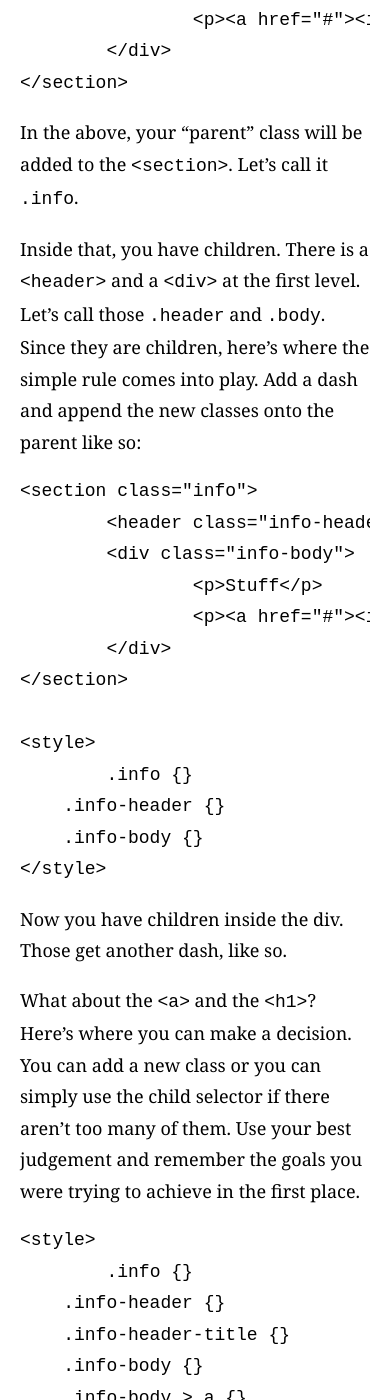
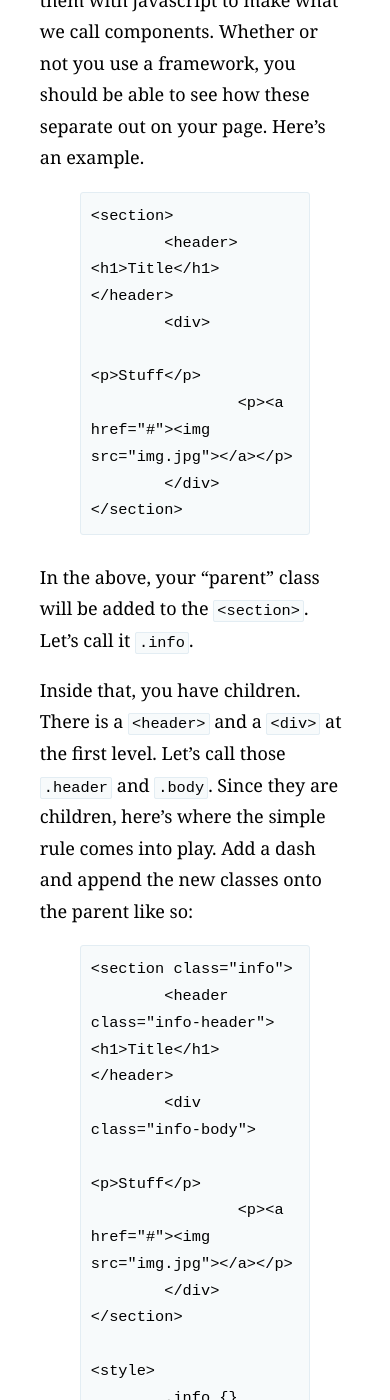
Before and after one commit to snailbites/snailbites, a Jekyll site: the page built from _posts/2016-01-18-making-your-code-standard.markdown, in a window 390 px wide and 1400 px high, scrolled down 4734 px. Built offline with Jekyll 4.4.1, drawn with Linux system fonts in a browser that asks for light colours; some of the changed text lies outside the part shown.

Commit message:
Matches prod version; needs cleanup

```diff
--- a/_layouts/default.html
+++ b/_layouts/default.html
@@ -4,7 +4,7 @@
 
   {% include navigation.html %}
 
-  <div id="content">
+  <div class="content">
     {{ content }}
   </div>
 
--- a/_layouts/post.html
+++ b/_layouts/post.html
@@ -4,10 +4,12 @@
 
   {% include navigation.html %}
 
-  <div class="blog">
+  <div class="content blog">
     <article class="post">
-      <h1 class="post-title">{{ page.title }}</h1>
-      <small class="post-date">{{ page.date | date: "%b %-d, %Y" }}</small>
+      <header>
+        <h1 class="post-title">{{ page.title }}</h1>
+        <h4 class="post-date">{{ page.date | date: "%b %-d, %Y" }}</h4>
+      </header>
       {{ content }}
     </article>
   </div>
--- a/_posts/2016-01-16-wrangling-your-css.markdown
+++ b/_posts/2016-01-16-wrangling-your-css.markdown
@@ -8,12 +8,16 @@
 
 Last summer at [GrubHub](http://about.grubhub.com/about-us/overview/default.aspx), we reached a major milestone in the company’s history: completing the consumer site’s first ever facelift. Because of business demands, this facelift was conceptualized and executed (design + research + build) in just *three months!*
 
+![Seamless Homepage Post-Facelift](/images/SL_homepage.png){:class="img-responsive"}
+
 After we celebrated our launch, we evaluated. We found that while the overall accomplishment was a huge success, the underlying code was a complete disaster. Because of the lack of any kind of process, most components were prototyped out in CodePen and then literally just dumped into the code base. Developers were given individual components and views to style, and they did so independently and in parallel. There was no thought given to scale or performance, only to meet the deadline.
 
 As you can imagine, our CSS code ballooned. We went from ~180kb at start, to over 370kb by the finish. In just three months we doubled the size of our CSS! The worst part of this was that, being a single page app, we served the entire payload at once from the document head. That meant that critical downloads were blocked while CSS was being downloaded.
 
 Now, even though our site looked nice and pretty, it performed poorly and was very brittle and susceptible to breakage. Writing new code was painful, and in the interest of time, devs just starting putting code anywhere to get the job done. It was quickly becoming a nightmare.
 
+![GrubHub Homepage Post-Facelift](/images/GH_homepage.png){:class="img-responsive"}
+
 Towards the end of the facelift, my manager looked at me for an answer. We needed someone to take control of this mess and I was interested. He named me the tech lead for CSS and set me to work. In a short turn around time of about two months, we went from a bloated code base, to a lean, organized, style-guide-driven development process. How did we do it? This series of posts is a collection of learnings from the process, so you can weed out the mess and not waste a lot of time figuring out what to do next.
 
 Up First - [Make Some Rules](http://www.snailbites.com/blog/making-your-code-standard/) »
--- a/_posts/2016-01-18-making-your-code-standard.markdown
+++ b/_posts/2016-01-18-making-your-code-standard.markdown
@@ -14,74 +14,81 @@
 
 As mentioned earlier, every developer has their own style. In most cases, we would want to encourage that style, but not in this case. Recall from our button example that CSS is a declarative language. There’s really only one way to paint a button blue. So we need to standardize that way, because as evidenced by our application, things can quickly get out of hand.
 
-##Benchmark!
+## Benchmark!
 
 The first step in any major project is to benchmark. Remember that there is still a “science” aspect to computer science. And like any good scientist, you need to make sure that you have a baseline to reference, in order to see if your experiment yielded results. You’ll want to look closely at file size and page load time. If there are other factor motivating you to refactor your CSS, then take note of those too. Here’s a shot of where we were somewhere towards the beginning of our refactor.
 
-![](/blog/content/images/2016/Jan/benchmark1.png)
+![](/images/benchmark1.png){:class="img-responsive"}
 
 It might also be helpful to screenshot some of the code, for reference. Think about it as taking a picture of an old messy basement before a remodel. You’ll want to remember how bad it is now when you’re basking in the glow of your brand new space.
 
 Here’s a particularly painful section of code that I took note of before starting.
 
-![](/blog/content/images/2016/Jan/before.png)
+![](/images/before.png){:class="img-responsive"}
 
-###Our code standards
+### Our code standards
 
 Writing a code standards document is the single most important thing you will do in this entire process. [Our code standards document](https://github.com/snailbites/code-standards) is the result of studying several different types of CSS naming conventions. I took the best parts of lots of different systems and mashed it all together. Then, I simplified the hell out of it so we could start to use it right away. The main strategy can be summed up in the first few lines, and then the rest of the document contains rules to follow as best practices, ie. - indentation, overqualified selectors, etc…
 
 If you’re like me and don’t ready anything, here’s a summary of the first few lines:
+
 > Parent classes are written in camel case. Every child after that gets a dash. Modifiers take two dashes.
 
 If you’re not like me and want the detail, read on.
 
 First step is to think about your markup. Remember, as mentioned above, the whole point of CSS is to style your markup. So let’s think about the document for a sec. In a well formatted HTML document, you can clearly identify small blocks of code that serve different purposes on the page. In Angular, we break these down and bundle them with javascript to make what we call components. Whether or not you use a framework, you should be able to see how these separate out on your page. Here’s an example.
 
-	<section>
-    	<header><h1>Title</h1></header>
-       	<div>
-			<p>Stuff</p>
-			<p><a href="#"><img src="img.jpg"></a></p>
-		</div>
-	</section>
+{% highlight html %}
+<section>
+	<header><h1>Title</h1></header>
+	<div>
+		<p>Stuff</p>
+		<p><a href="#"><img src="img.jpg"></a></p>
+	</div>
+</section>
+{% endhighlight %}
 
 In the above, your “parent” class will be added to the `<section>`. Let’s call it `.info`.
 
 Inside that, you have children. There is a `<header>` and a `<div>` at the first level. Let’s call those `.header` and `.body`. Since they are children, here’s where the simple rule comes into play. Add a dash and append the new classes onto the parent like so:
 
-	<section class="info">
-    	<header class="info-header"><h1>Title</h1></header>
-		<div class="info-body">
-			<p>Stuff</p>
-			<p><a href="#"><img src="img.jpg"></a></p>
-		</div>
-	</section>
+{% highlight html %}
+<section class="info">
+	<header class="info-header"><h1>Title</h1></header>
+	<div class="info-body">
+		<p>Stuff</p>
+		<p><a href="#"><img src="img.jpg"></a></p>
+	</div>
+</section>
 
-    <style>
-    	.info {}
-	    .info-header {}
-	    .info-body {}
-    </style>
+<style>
+	.info {}
+	.info-header {}
+	.info-body {}
+</style>
+{% endhighlight %}
 
 Now you have children inside the div. Those get another dash, like so.
 
 What about the `<a>` and the `<h1>`? Here’s where you can make a decision. You can add a new class or you can simply use the child selector if there aren’t too many of them. Use your best judgement and remember the goals you were trying to achieve in the first place.
 
-    <style>
-    	.info {}
-	    .info-header {}
-        .info-header-title {}
-	    .info-body {}
-        .info-body > a {}
-    </style>
+{% highlight html %}
+<style>
+	.info {}
+	.info-header {}
+	.info-header-title {}
+	.info-body {}
+	.info-body > a {}
+</style>
+{% endhighlight %}
 
 You now have 3 levels of descendants in your one class. At the risk of classes becoming too long, this is about where it’s time to stop and start over recursively. The next element then becomes the “parent”, as before, and then the children within that get the first dash.
 
-####What about modifiers?
+#### What about modifiers?
 
 I mentioned earlier that modifiers take two dashes. What’s a modifier? Let’s say for instance, there were multiple body areas. One of them was an intro and one was regular. They both shared styles, but one was different. You could then create a class called `.component-body--intro`. Maybe the children inside get different treatment. If that’s the case, then the elements inside simply follow the dash rule. But the double dash stays and is always applied to body. It doesn’t go to the end of the entire class chain.
 
-####Why does this work?
+#### Why does this work?
 
 As a good developer, you’re probably already poking holes into these rules. But let’s take a moment to explain why this works.
 
@@ -91,9 +98,9 @@
 
 Third, it gets the team moving in the right direction quickly. All of your CSS from this point onward will at least be maintainable. You will already be cut in half. Even if the code itself is bad, the naming lends itself to refactoring. Take for example the code sample I screenshotted earlier and think about how long it would take to make changes to that chunk of code. Here’s a shot of some new code. Which would you rather maintain?
 
-![](/blog/content/images/2016/Jan/after.png)
+![](/images/after.png){:class="img-responsive"}
 
-####Where does this fall short?
+#### Where does this fall short?
 
 Through the course of development, we realized some pitfalls with this method. The first and most glaring is the fact that all classes need to be tied to some sort of parent and can only be three or four levels deep. So what if an element is outside of that? What if we need to style something that cuts across multiple parents? There is no rule for that. You will end up writing multiple classes for this and your code will bloat. You’ll essentially be in the same place as you started.
 
@@ -101,7 +108,7 @@
 
 The big answer to this question lies in UI patterns. We quickly found out that we couldn’t get away with just using these rules from the code side, but we also needed consistency and reusability along the design side. That’s where the pattern library and style guide comes into play. We’ll handle this in depth in a later post, but for now, its important to realize that as a developer, your refactoring can only do so much. If there is inconsistency across the design of your application, then you are bound to encounter bloat.
 
-###What comes next?
+### What comes next?
 
 Now that I had a good set of rules, I tossed these around to some of the other front end devs on the team and got their support. I shared the repo around and encouraged the team to make their own edits to get everyone involved.
 
--- a/_sass/_base.scss
+++ b/_sass/_base.scss
@@ -7,8 +7,16 @@
     color: $BRAND_COLOR;
 }
 
-nav {
+.content {
+    margin: 2.5em 5em;
 
+    @media (max-width: 768px) {
+        margin: 1.5em 3em;
+    }
+
+    @media (max-width: 578px) {
+        margin: 1.1em;
+    }
 }
 
 .logo {
@@ -21,8 +29,78 @@
 .hero {
     margin: 4em 0;
     text-align: center;
+
+    @media (max-width: 578px) {
+        margin: 2em;
+    }
 }
 
 .post {
     margin-bottom: 3em;
 }
+
+.img-responsive {
+    max-width: 100%;
+    height: auto;
+    display: block;
+}
+
+.lead {
+    @media (max-width: 578px) {
+        display: none;
+    }
+}
+
+
+// Blog Pages
+//
+// ----------
+.blog {
+    header {
+        margin-bottom: 2em;
+
+        @media (max-width: 578px) {
+            margin-bottom: 1em;
+            text-align: center;
+        }
+    }
+}
+
+blockquote {
+    box-sizing: border-box;
+    margin: 1.75em 0 1.75em -2.2em;
+    padding: 0 0 0 1.75em;
+    border-left: #4A4A4A 0.4em solid;
+    font-style: italic;
+}
+code {
+    padding: 1px 3px;
+    font-family: Inconsolata, monospace, sans-serif;
+    font-size: 0.85em;
+    white-space: pre-wrap;
+    border: #E3EDF3 1px solid;
+    background: #F7FAFB;
+    border-radius: 2px;
+}
+pre {
+    box-sizing: border-box;
+    margin: 0 0 1.75em 0;
+    border: #E3EDF3 1px solid;
+    width: 100%;
+    padding: 10px;
+    font-family: Inconsolata, monospace, sans-serif;
+    font-size: 0.85em;
+    white-space: pre;
+    overflow: auto;
+    background: #F7FAFB;
+    border-radius: 3px;
+
+    & code {
+        font-size: inherit;
+        white-space: -moz-pre-wrap;
+        white-space: pre-wrap;
+        background: transparent;
+        border: none;
+        padding: 0;
+    }
+}
```
Also changed, not shown: _posts/2016-02-08-styleguide-driven-development.markdown (+19 -4 lines).
